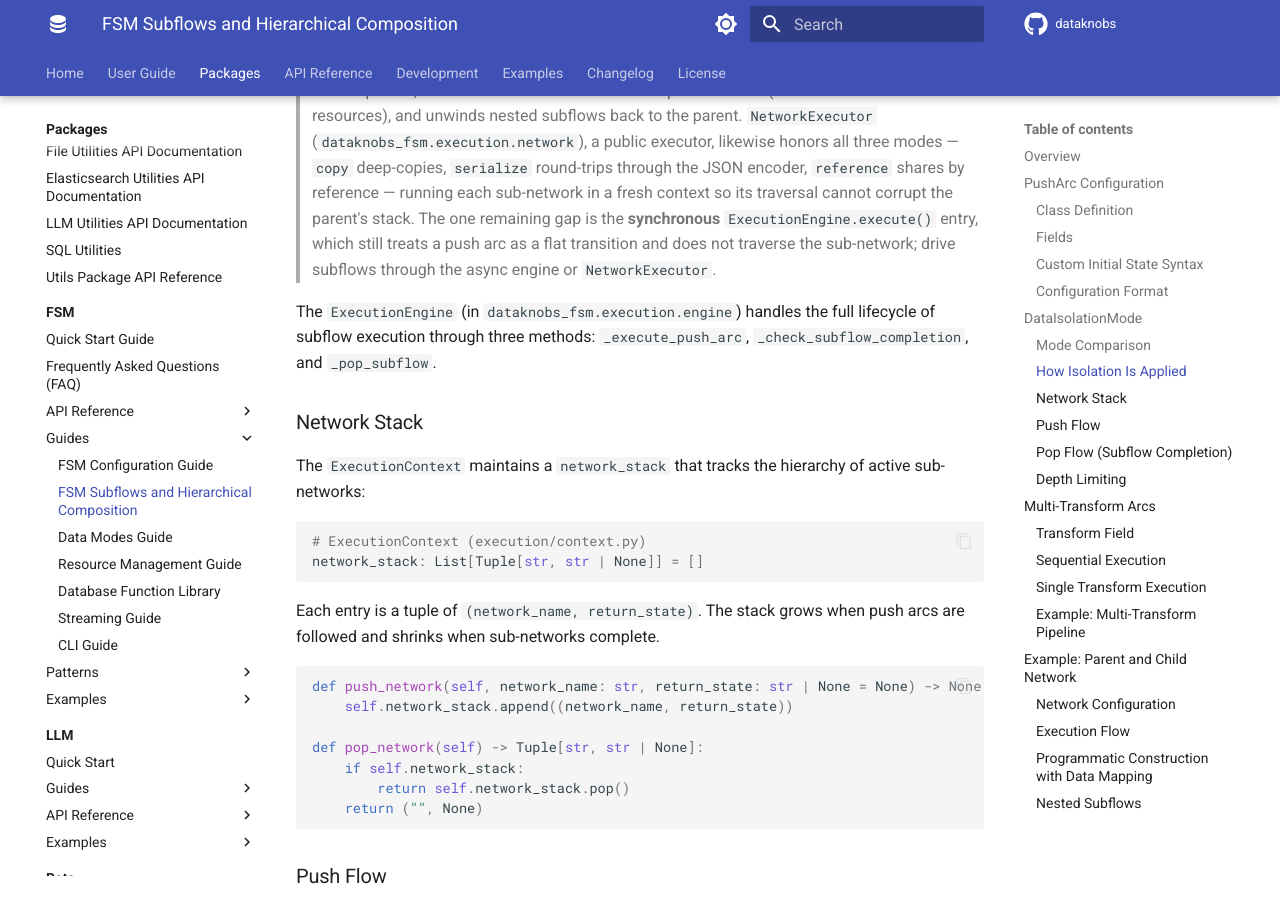
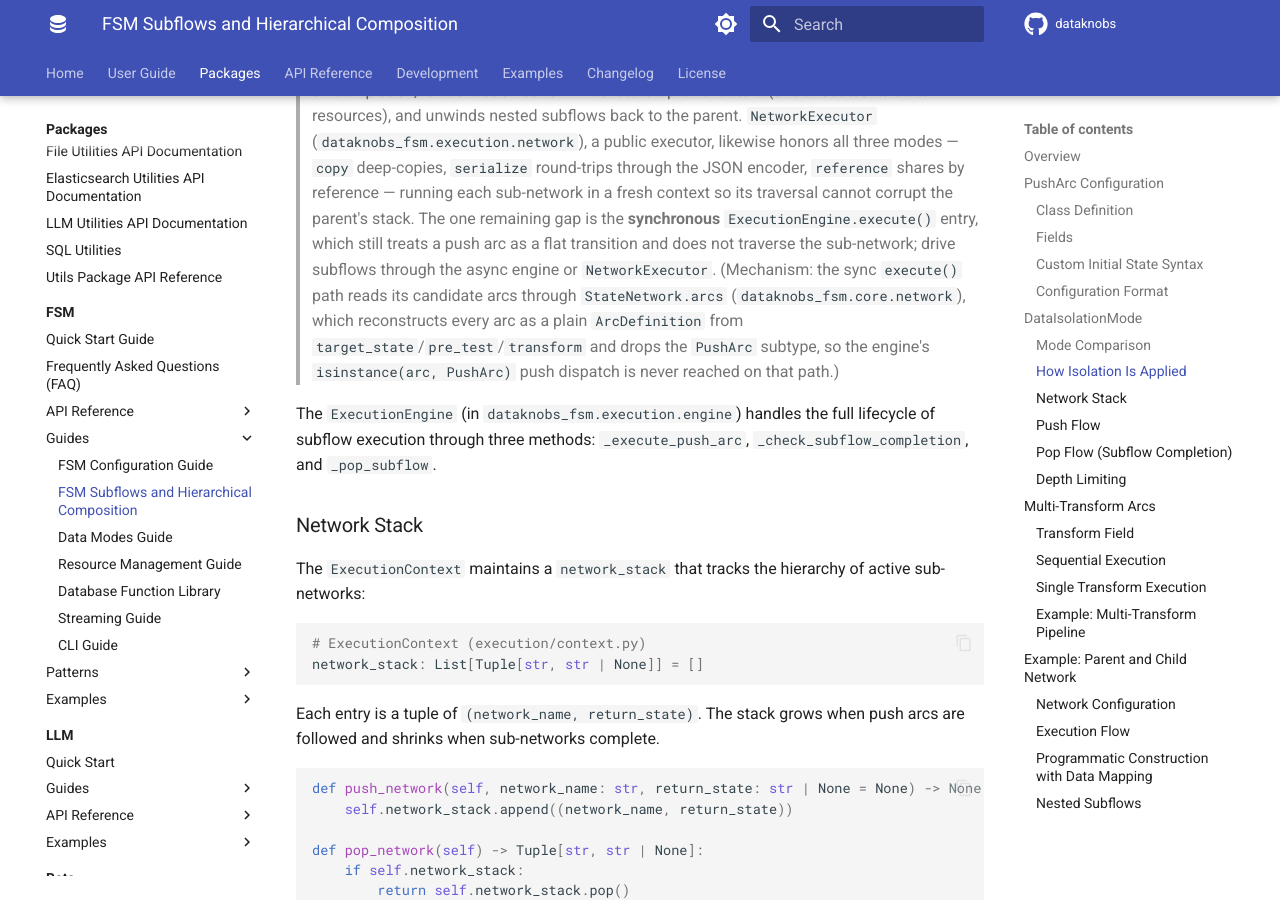
Before and after one commit to KBS-Labs/dataknobs, an MkDocs documentation site: the page built from docs/packages/fsm/guides/subflows.md, in a window 1280 px wide and 900 px high, scrolled down 5642 px. Built offline with MkDocs 1.6.1 and Material for MkDocs 9.7.7, drawn with Linux system fonts in a browser that asks for light colours; comment, search, counter and statistics services are not loaded.

Commit message:
fix(fsm): async subflow state-entry parity nits + reconcile inheritance docs
Address re-review findings on the async push-arc lifecycle:

- async enter_state now sets last_error conditionally (does not clobber a
  more specific upstream error) and defaults the state-resource acquire
  timeout to 30s instead of None (an unbounded wait) — both matching the
  sync engine, in a method whose purpose is sync/async parity.
- Reconcile the overstated "full parity" resource-inheritance claim in the
  _execute_push_arc docstring and CHANGELOG: own-resource allocation is at
  parity, but inheritance of the pushing state's resources currently spans
  nested subflows only (a push from a regularly-entered parent inherits
  none until the async regular-transition path routes through enter_state).
- Document the precise mechanism behind the sync ExecutionEngine.execute()
  flat-traversal of push arcs (StateNetwork.arcs reconstructs every arc as
  a plain ArcDefinition, dropping the PushArc subtype) in FSM_SUBFLOWS.md
  and its MkDocs mirror, so the documented gap is verifiable.

Co-Authored-By: Claude Opus 4.8 (1M context) <noreply@anthropic.com>

```diff
--- a/docs/packages/fsm/guides/subflows.md
+++ b/docs/packages/fsm/guides/subflows.md
@@ -183,7 +183,12 @@ through that encoder; types it does not special-case (e.g. a raw `datetime` or
 > context so its traversal cannot corrupt the parent's stack. The one remaining
 > gap is the **synchronous** `ExecutionEngine.execute()` entry, which still treats
 > a push arc as a flat transition and does not traverse the sub-network; drive
-> subflows through the async engine or `NetworkExecutor`.
+> subflows through the async engine or `NetworkExecutor`. (Mechanism: the sync
+> `execute()` path reads its candidate arcs through `StateNetwork.arcs`
+> (`dataknobs_fsm.core.network`), which reconstructs every arc as a plain
+> `ArcDefinition` from `target_state`/`pre_test`/`transform` and drops the
+> `PushArc` subtype, so the engine's `isinstance(arc, PushArc)` push dispatch is
+> never reached on that path.)
 
 The `ExecutionEngine` (in `dataknobs_fsm.execution.engine`) handles the full lifecycle of subflow execution through three methods: `_execute_push_arc`, `_check_subflow_completion`, and `_pop_subflow`.
 
```
Also changed, not shown: packages/fsm/CHANGELOG.md (+7 -5 lines), packages/fsm/docs/FSM_SUBFLOWS.md (+6 -1 lines), 1 other file.
